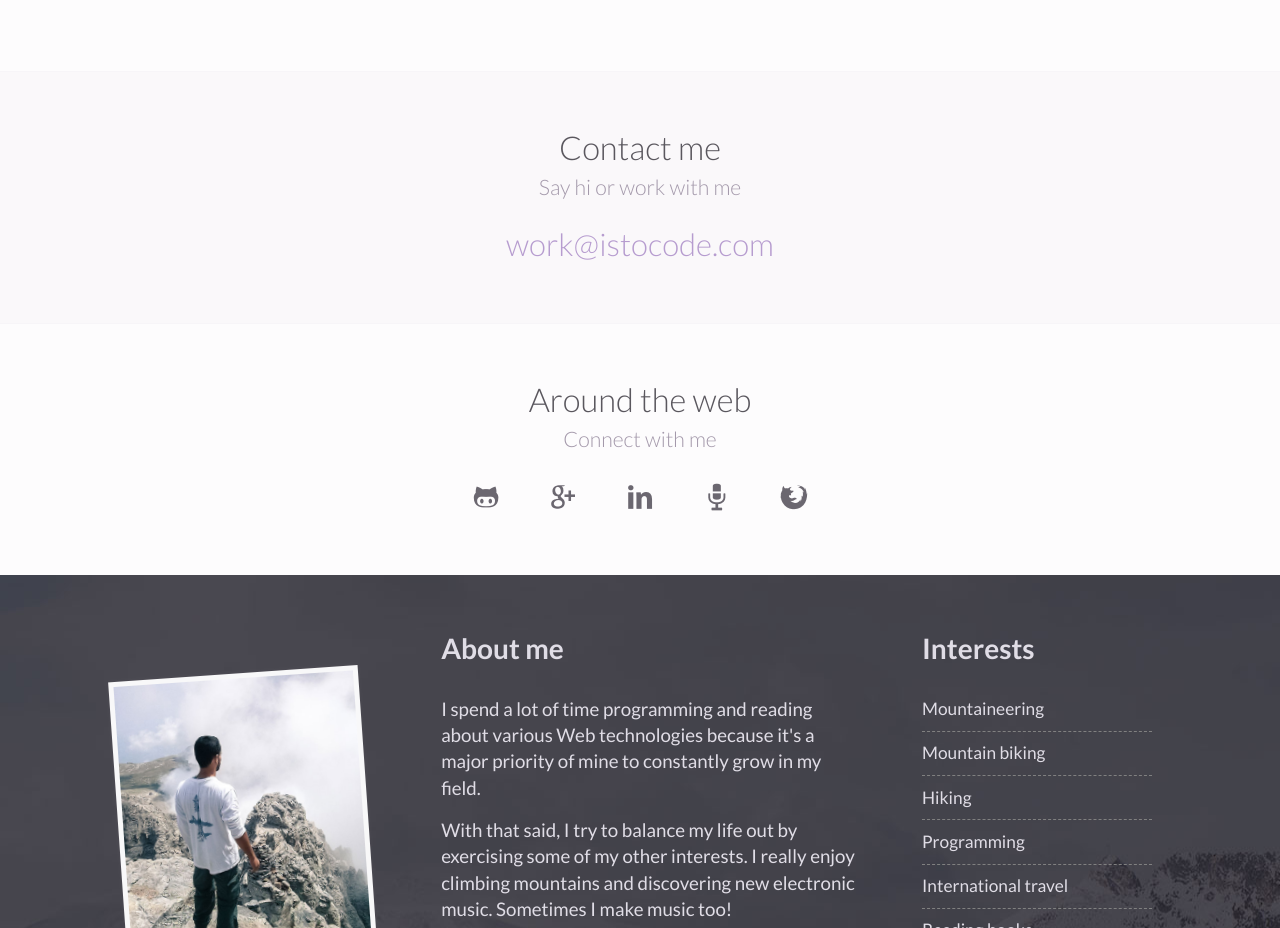
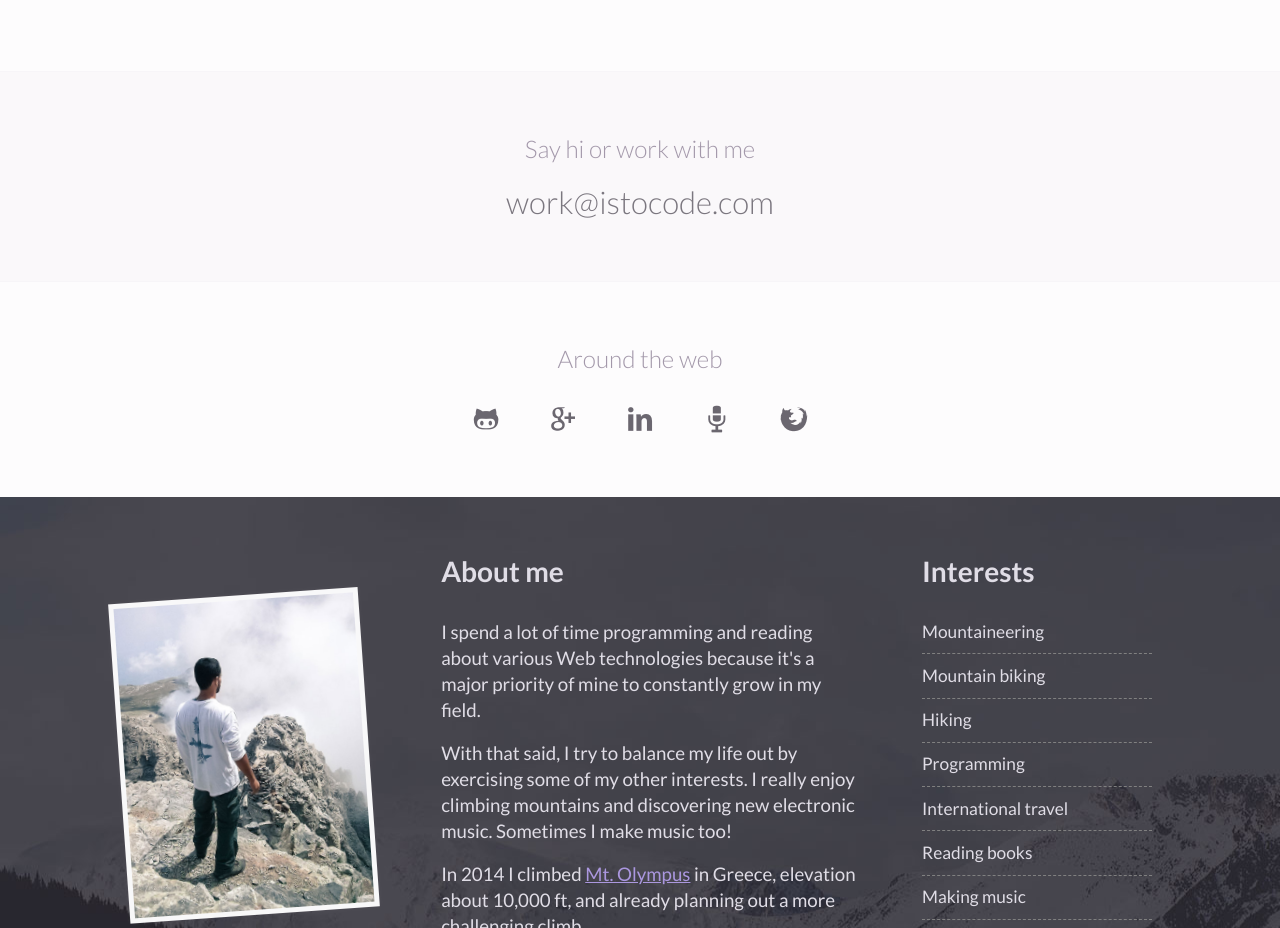
Before and after one commit to alpinelogic/alpinelogic.github.io, a website: page index.html in a window 1280 px wide. Shown: the part 2300-3228 px from the top of the page. Drawn offline with Linux system fonts and the light colour scheme.

Commit message:
visual changes in contact section

```diff
--- a/css/scss/style.scss
+++ b/css/scss/style.scss
@@ -388,45 +388,41 @@
   border-top: 1px solid #F7F5F8;
 
   h2 { margin-top: 0; }
+  h2 small { font-size: 74%; }
 
   a {
     text-decoration: none;
     color: #5C5761;
     opacity: .9;
-
-    @include transition(none);
+    &:hover { opacity: 1; color: #a686c5; }
+    @include transition(opacity .15s ease-out, color .15s ease-out);
   }
 }
 .contact {
   position: relative;
   background: #faf8fa;
 
-  h2 {
-    margin-bottom: .665em;
-  }
+  h2 { margin-bottom: .5em; }
 
   .big-text {
     margin: 0;
 
     a {
-      color: #a686c5;
       font-size: 1.665em;
       font-weight: 300;
       opacity: .8;
-
-      &:hover { opacity: 1; }
     }
   }
 }
 .contact-social {
+  border-bottom: 1px solid transparent;
+
   .social {
     margin: 0;
 
     a {
       font-size: 1.425em;
       margin: 0 .875em;
-
-      &:hover { opacity: 1; color: #a686c5; }
     }
   }
 }
--- a/index.html
+++ b/index.html
@@ -7,7 +7,7 @@
   <meta name="description" content="A Web Application Developer from North Carolina. I specialize in Front End Development for web applications and modern websites. My passions include JavaScript, HTML5, CSS3, Ruby, and awesome design.">
 
   <link href='http://fonts.googleapis.com/css?family=Josefin+Sans:700|Lato:400,300,700' rel='stylesheet' type='text/css'>
-  <link href="css/style.css?v=0.9.6" rel="stylesheet">
+  <link href="css/style.css?v=0.9.9" rel="stylesheet">
   <link href="images/favicon.ico" rel="shortcut icon">
 </head>
 <body id="home">
@@ -147,7 +147,7 @@
     <section id="contact" class="contact text-center">
       <div class="inner">
         <div class="container section-content">
-          <h2 class="section-title text-thin">Contact me <small class="muted">Say hi or work with me</small></h2>
+          <h2 class="section-title text-thin"><small class="muted">Say hi or work with me</small></h2>
           <p class="big-text"><a href="mailto:work@istocode.com">work@istocode.com</a></p>
         </div>
       </div>
@@ -156,7 +156,7 @@
     <section class="contact-social text-center">
       <div class="inner">
         <div class="container section-content">
-          <h2 class="text-thin">Around the web <small class="muted">Connect with me</small></h2>
+          <h2 class="text-thin"><small class="muted">Around the web</small></h2>
           <p class="social">
             <a target="_blank" href="http://github.com/vasilionjea" class="github" title="Github"><span class="icon-github"></span></a>
             <a target="_blank" href="http://plus.google.com/110814414365329072173" class="google+" title="Google+"><span class="icon-googleplus"></span></a>
```
Also changed, not shown: css/style.css, 1 other file.
